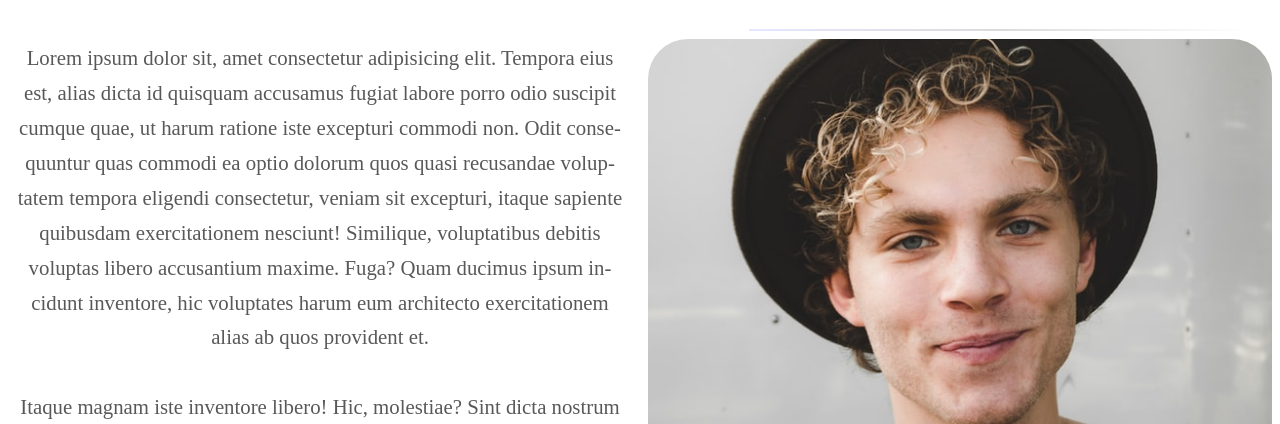
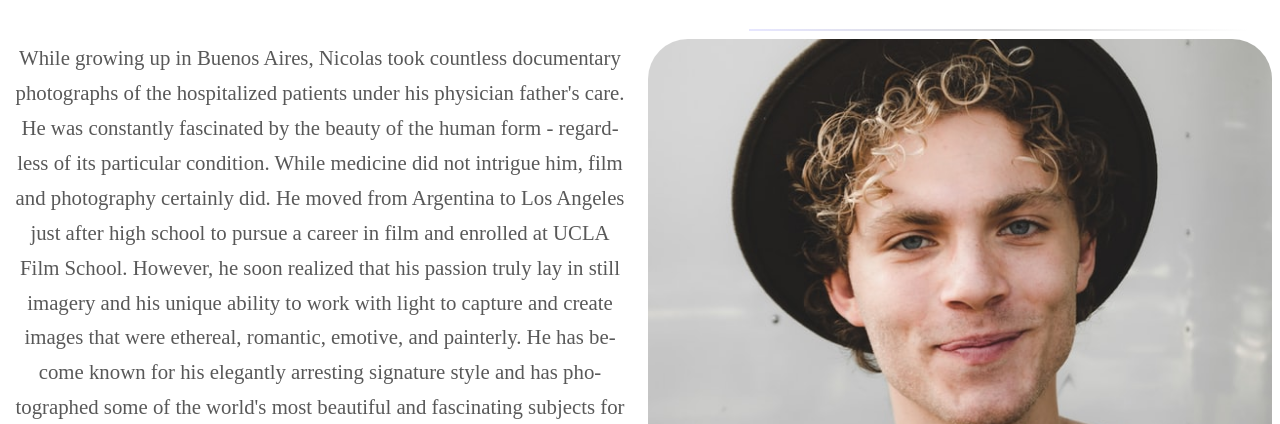
Before and after one commit to patob10/Patricio_Beltran_Comision29315, a plain HTML site: page pages/about.html in a window 1280 px wide. Shown: the part 331-755 px from the top of the page. Drawn offline with Linux system fonts and the light colour scheme.

Commit message:
Se incluyo descripcion en about.html

```diff
--- a/pages/about.html
+++ b/pages/about.html
@@ -51,10 +51,7 @@
         <section class="section__biography">
           <div class="section__div biography">
             <div class="biography__div biography__div--1">
-              <p class="biography__p">Lorem ipsum dolor sit, amet consectetur adipisicing elit. Tempora eius est, alias dicta id quisquam accusamus fugiat labore porro odio suscipit cumque quae, ut harum ratione iste excepturi commodi non.
-                Odit consequuntur quas commodi ea optio dolorum quos quasi recusandae voluptatem tempora eligendi consectetur, veniam sit excepturi, itaque sapiente quibusdam exercitationem nesciunt! Similique, voluptatibus debitis voluptas libero accusantium maxime. Fuga?
-                Quam ducimus ipsum incidunt inventore, hic voluptates harum eum architecto exercitationem alias ab quos provident et. <br> <br> Itaque magnam iste inventore libero! Hic, molestiae? Sint dicta nostrum deleniti necessitatibus! Alias, tempora!
-                Laboriosam dolor excepturi obcaecati deserunt architecto id labore dolore nihil corporis qui nam veniam a placeat beatae, eveniet assumenda cum. Necessitatibus earum est animi ex ullam quasi consequuntur veniam maiores.
+              <p class="biography__p">While growing up in Buenos Aires, Nicolas took countless documentary photographs of the hospitalized patients under his physician father's care. He was constantly fascinated by the beauty of the human form - regardless of its particular condition.  While medicine did not intrigue him, film and photography certainly did. He moved from Argentina to Los Angeles just after high school to pursue a career in film and enrolled at UCLA Film School. However, he soon realized that his passion truly lay in still imagery and his unique ability to work with light to capture and create images that were ethereal, romantic, emotive, and painterly. He has become known for his elegantly arresting signature style and has photographed some of the world's most beautiful and fascinating subjects for the past 20 years.
               </p>
             </div>
 
```
